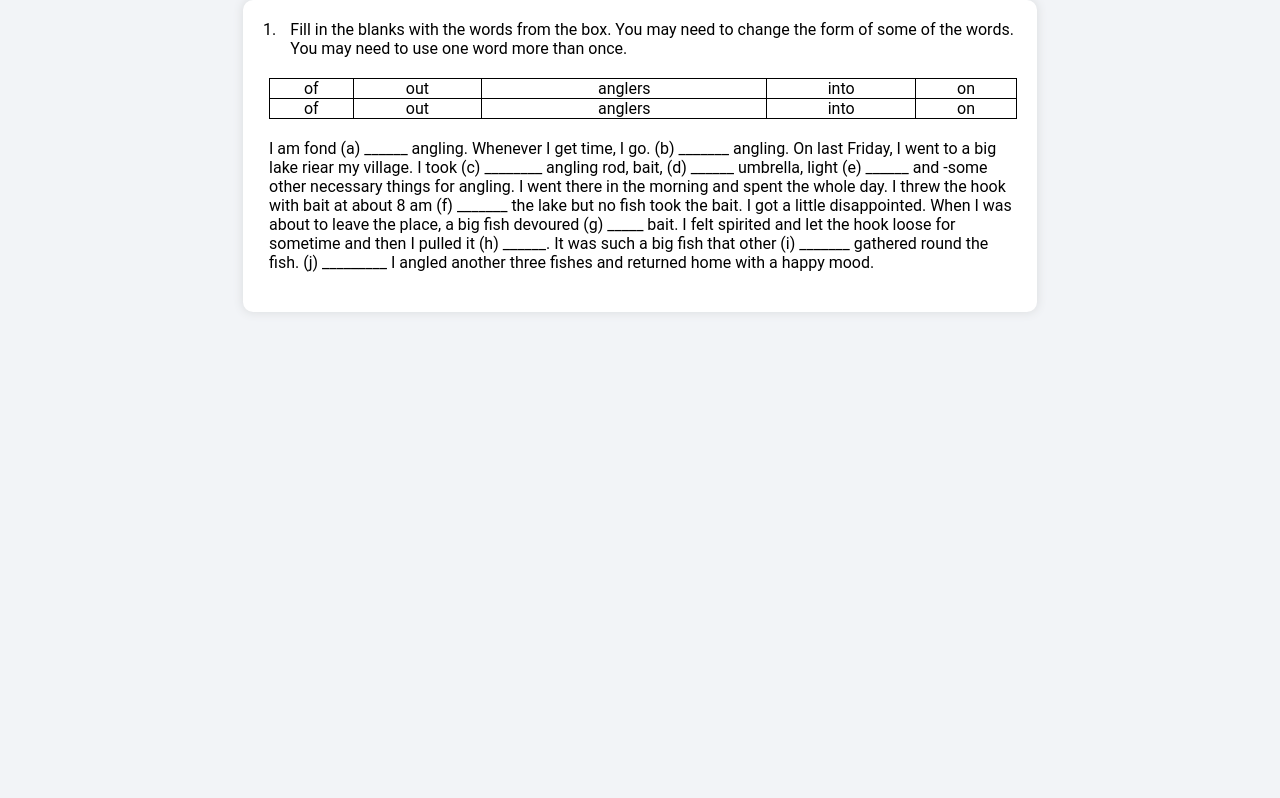
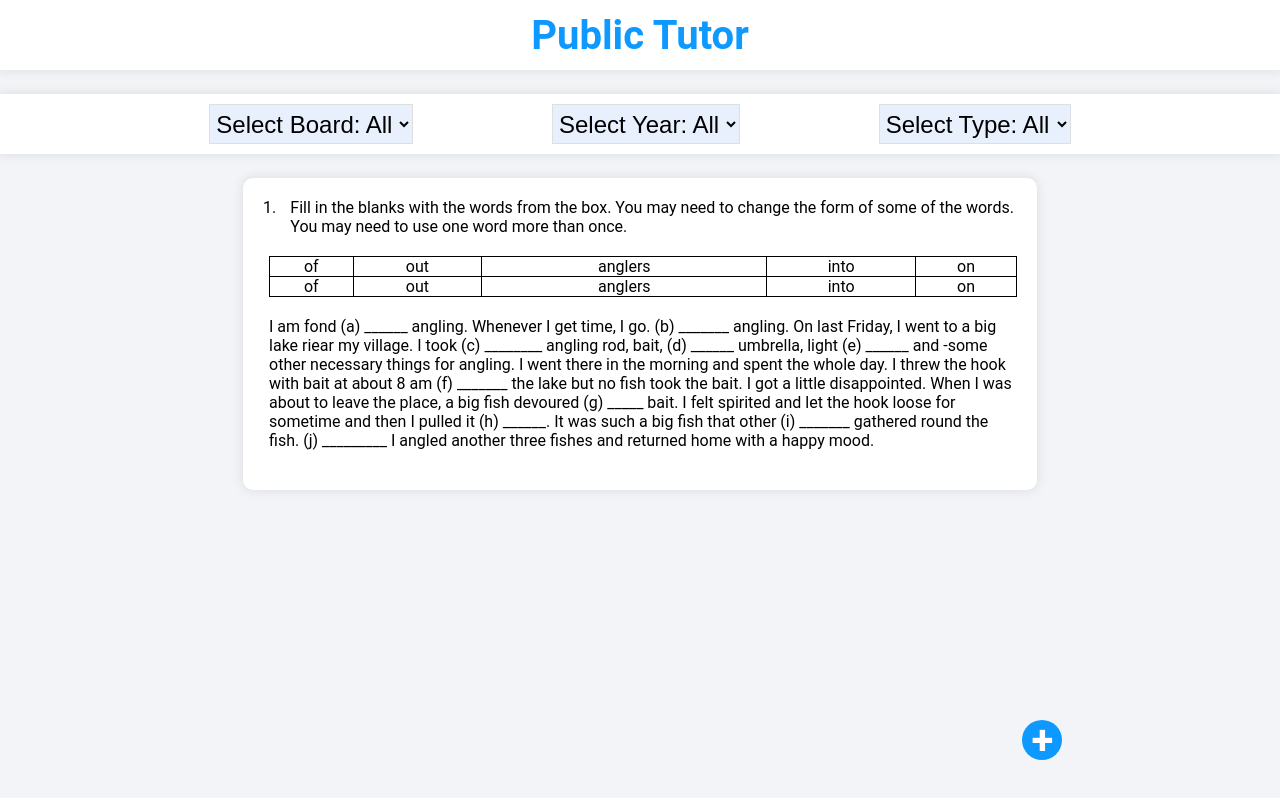
Before and after one commit to JoyGoswami/board-question, a plain HTML site: page index.html in a window 1280 px wide. Drawn offline with Linux system fonts and the light colour scheme.

Commit message:
logo ribbon, filter ribbon, their functionality and add button added

```diff
--- a/index.html
+++ b/index.html
@@ -7,6 +7,30 @@
     <link rel="stylesheet" href="style.css" />
   </head>
   <body>
+    <header class="">
+      <div class="logo box-shadow">
+        <p>Public Tutor</p>
+      </div>
+      <nav class="box-shadow">
+        <div class="filter-control container">
+          <form class="filter-control-form">
+            <select name="board" id="board">
+              <option value="all" selected>Select Board: All</option>
+              <option value="s">b</option>
+            </select>
+            <select name="year" id="year">
+              <option value="all" selected>Select Year: All</option>
+              <option value="d">d</option>
+            </select>
+            <select name="type" id="type">
+              <option value="all" selected>Select Type: All</option>
+              <option value="x">x</option>
+            </select>
+          </form>
+        </div>
+      </nav>
+    </header>
+    <main>
       <div class="container">
         <div class="question">
           <div class="question-title-container">
@@ -43,20 +67,24 @@
                   I am fond (a) ______ angling. Whenever I get time, I go. (b)
                   _______ angling. On last Friday, I went to a big lake riear my
                   village. I took (c) ________ angling rod, bait, (d) ______
-                umbrella, light (e) ______ and -some other necessary things for
-                angling. I went there in the morning and spent the whole day. I
-                threw the hook with bait at about 8 am (f) _______ the lake but
-                no fish took the bait. I got a little disappointed. When I was
-                about to leave the place, a big fish devoured (g) _____ bait. I
-                felt spirited and let the hook loose for sometime and then I
-                pulled it (h) ______. It was such a big fish that other (i)
-                _______ gathered round the fish. (j) _________ I angled another
-                three fishes and returned home with a happy mood.
+                  umbrella, light (e) ______ and -some other necessary things
+                  for angling. I went there in the morning and spent the whole
+                  day. I threw the hook with bait at about 8 am (f) _______ the
+                  lake but no fish took the bait. I got a little disappointed.
+                  When I was about to leave the place, a big fish devoured (g)
+                  _____ bait. I felt spirited and let the hook loose for
+                  sometime and then I pulled it (h) ______. It was such a big
+                  fish that other (i) _______ gathered round the fish. (j)
+                  _________ I angled another three fishes and returned home with
+                  a happy mood.
                 </p>
               </div>
             </div>
           </div>
         </div>
       </div>
+    </main>
+    <a class="add-data-btn" href="">+</a>
+    <script src="script.js"></script>
   </body>
 </html>
--- a/script.js
+++ b/script.js
@@ -0,0 +1,27 @@
+// Page ribbon control
+const logoRibbon = document.querySelector(".logo");
+const navRibbon = document.querySelector("nav");
+
+let lastScroll = 0;
+window.addEventListener("scroll", () => {
+  let currentScroll = window.scrollY;
+
+  if (currentScroll > lastScroll) {
+    logoRibbon.style.top = "-90px";
+    navRibbon.classList.add("sticky");
+  } else {
+    logoRibbon.style.top = "0px";
+    navRibbon.classList.remove("sticky");
+  }
+  lastScroll = currentScroll;
+});
+
+// Form control
+const filterControlForm = document.querySelector(".filter-control-form");
+
+filterControlForm.addEventListener("change", () => {
+  const formData = new FormData(filterControlForm);
+
+  // Form data to object
+  const data = Object.fromEntries(formData.entries());
+});
--- a/style.css
+++ b/style.css
@@ -10,6 +10,8 @@
   --bg-color: #f2f4f7;
   --question-cont-clr: #ffffff;
   --border-clr: #dddfe1;
+  --secondary-clr: #0d99ff;
+  --light-blue: #e8f0fe;
 }
 
 body {
@@ -24,7 +26,68 @@ body {
   margin: 0 auto;
   /* border: 1px solid red; */
 }
+.box-shadow {
+  box-shadow: 0px 0px 10px 1px var(--border-clr);
+}
 
+/* Header  */
+header {
+  width: 100%;
+
+  /* background-color: var(--question-cont-clr); */
+  margin-bottom: 24px;
+}
+.logo {
+  display: flex;
+  justify-content: center;
+  align-items: center;
+  height: 70px;
+  width: 100%;
+  margin-bottom: 24px;
+  background-color: var(--question-cont-clr);
+
+  position: fixed;
+  top: 0px;
+  transition: top 0.3s ease;
+}
+.logo p {
+  font-size: 40px;
+  font-weight: bolder;
+  color: var(--secondary-clr);
+}
+nav {
+  width: 100%;
+  height: 60px;
+  background-color: var(--question-cont-clr);
+
+  position: fixed;
+  top: 94px;
+  transition: top 0.3s ease;
+}
+nav.sticky {
+  top: 0px;
+}
+.filter-control {
+  height: 100%;
+}
+.filter-control form {
+  height: 100%;
+  display: flex;
+  justify-content: space-around;
+  align-items: center;
+}
+.filter-control form select {
+  height: 40px;
+  font-size: 24px;
+  padding: 2px;
+  background-color: var(--light-blue);
+  border: 1px solid var(--border-clr);
+  outline-color: var(--secondary-clr);
+}
+/* Header  */
+main {
+  margin-top: 178px;
+}
 .question {
   max-width: 794px;
   margin: 0 auto;
@@ -64,3 +127,22 @@ td {
   text-align: center;
 }
 /* header */
+
+.add-data-btn {
+  position: fixed;
+  bottom: 5%;
+  right: 17%;
+
+  background-color: var(--secondary-clr);
+  height: 40px;
+  width: 40px;
+  border-radius: 50%;
+  display: flex;
+  justify-content: center;
+  align-items: center;
+
+  text-decoration: none;
+  font-size: 40px;
+  font-weight: bolder;
+  color: var(--question-cont-clr);
+}
```
Also changed, not shown: text.html (added, +93 -0 lines). Lines whose indentation alone changed are shown as unchanged.
